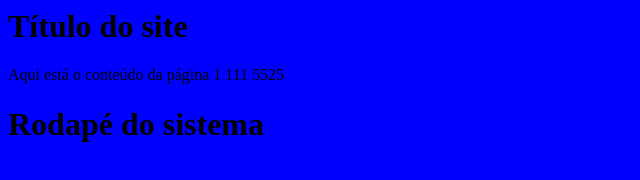
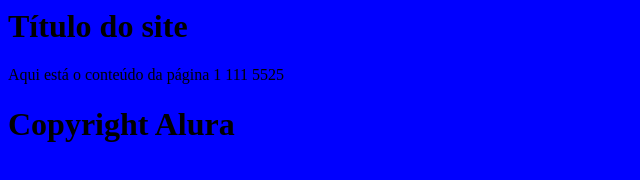
Before and after one commit to andersonmachadocmc/propostas_homepage, a plain HTML site: page index.html in a window 1280 px wide. Shown: the whole page, without its empty margins (0-640 px from the left). Drawn offline with Linux system fonts and the light colour scheme.

Commit message:
Teste de volta de arquivo

```diff
--- a/index.html
+++ b/index.html
@@ -10,6 +10,8 @@
  		Aqui está o conteúdo da página 1 111 5525
  	</main>
 
-      <h1>Rodapé do sistema</h1>
+ 	<h1>
+ 		Copyright Alura
+ 	</h1>
  </body>
  </html>
```
Lines whose indentation alone changed are shown as unchanged.
